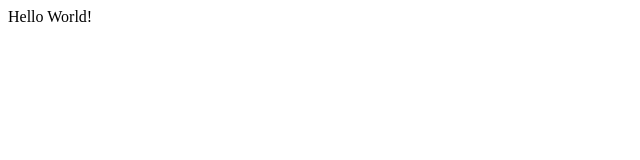
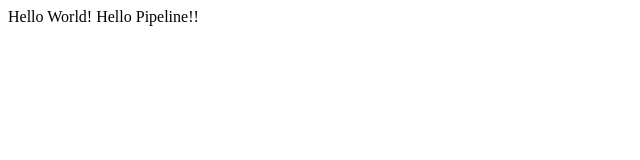
Before and after one commit to jonathanelbailey/mesosvny, a plain HTML site: page index.html in a window 1280 px wide. Shown: the whole page, without its empty margins (0-640 px from the left). Drawn offline with Linux system fonts and the light colour scheme.

Commit message:
added new change to see pipeline

```diff
--- a/index.html
+++ b/index.html
@@ -1 +1 @@
-<html> Hello World! </html>
+<html> Hello World!  Hello Pipeline!! </html>
```
